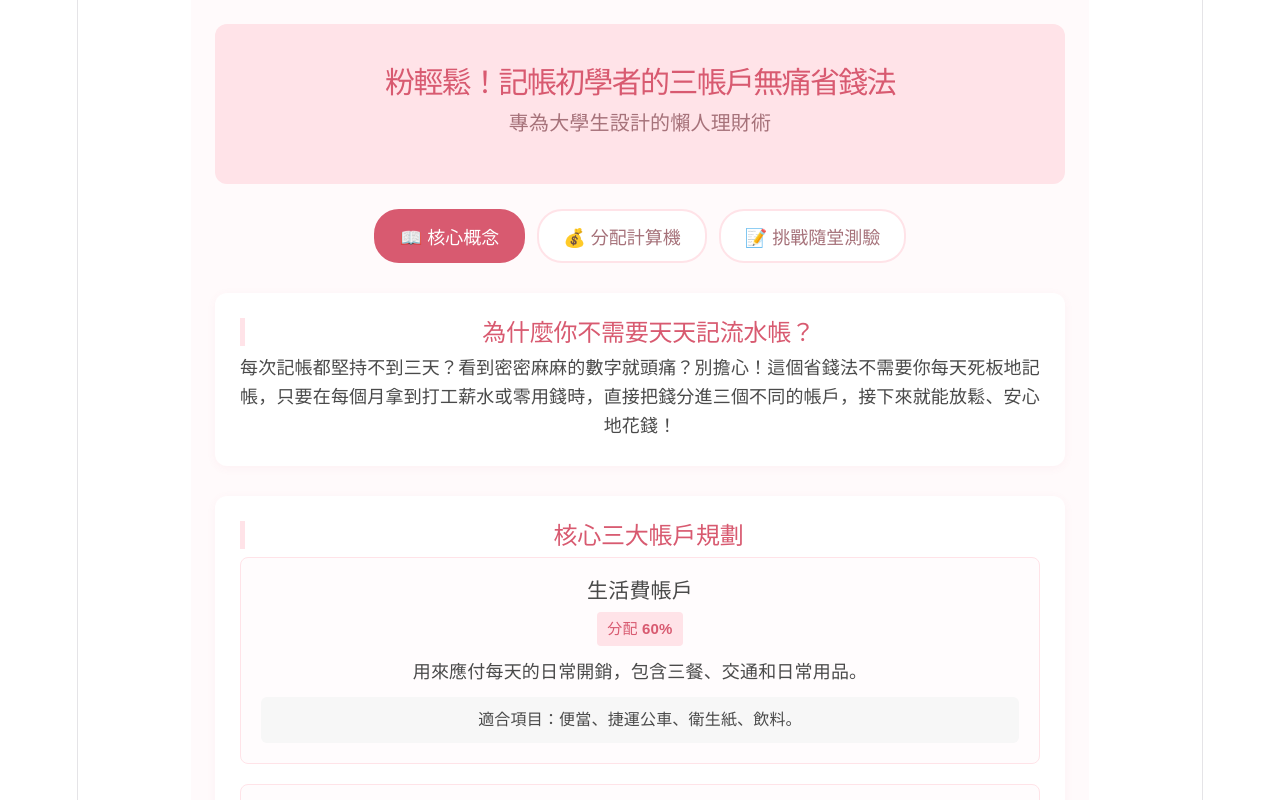
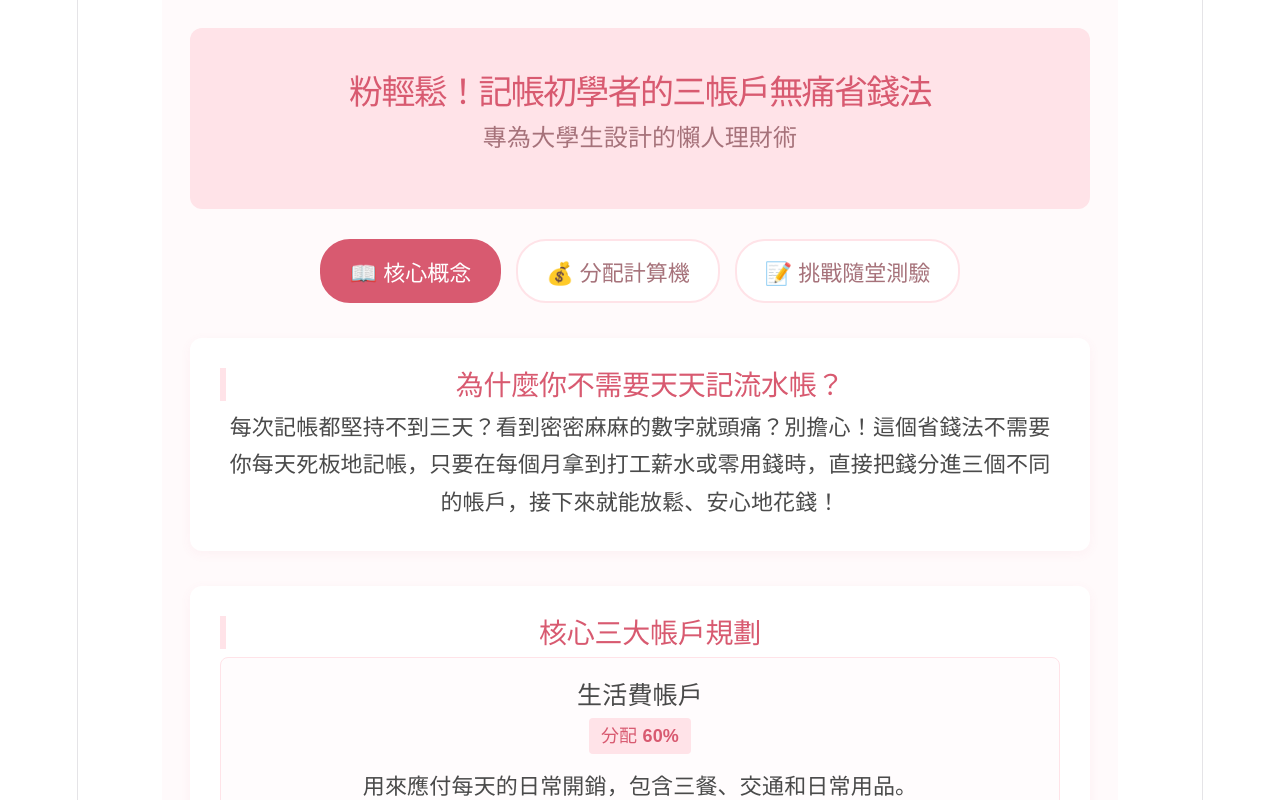
Before and after one commit to yrs1223/nm, a Vue app: page / in a window 1280 px wide. Shown: the top 800 px of the page. Built offline with nearby package versions, Linux system fonts and the light colour scheme.

Commit message:
Update App.vue

```diff
--- a/src/App.vue
+++ b/src/App.vue
@@ -147,6 +147,42 @@
             </div>
           </div>
 
+          <div class="quiz-item">
+            <p class="quiz-question">Q4. 為了防止自己亂花錢，「儲蓄帳戶」的錢最好怎麼處理？</p>
+            <div class="quiz-options">
+              <label class="option-label" @click.stop="playClickSound">
+                <input type="radio" v-model="answers.q4" value="A" :disabled="quizSubmitted" />
+                A) 放進最難提款的銀行，甚至把提款卡藏起來
+              </label>
+              <label class="option-label" @click.stop="playClickSound">
+                <input type="radio" v-model="answers.q4" value="B" :disabled="quizSubmitted" />
+                B) 換成現金放在每天帶出門的錢包裡
+              </label>
+              <label class="option-label" @click.stop="playClickSound">
+                <input type="radio" v-model="answers.q4" value="C" :disabled="quizSubmitted" />
+                C) 存進隨時可以用手機 App 一鍵轉帳花掉的網銀帳戶
+              </label>
+            </div>
+          </div>
+
+          <div class="quiz-item">
+            <p class="quiz-question">Q5. 這個月老闆突然發了一筆預期外的打工特別獎金，該怎麼運用最符合核心概念？</p>
+            <div class="quiz-options">
+              <label class="option-label" @click.stop="playClickSound">
+                <input type="radio" v-model="answers.q5" value="A" :disabled="quizSubmitted" />
+                A) 既然是多賺的，就當作沒這回事，全部拿去網購花光
+              </label>
+              <label class="option-label" @click.stop="playClickSound">
+                <input type="radio" v-model="answers.q5" value="B" :disabled="quizSubmitted" />
+                B) 一樣保持好習慣，立刻按照 6:2:2 的帳戶比例存入與分配
+              </label>
+              <label class="option-label" @click.stop="playClickSound">
+                <input type="radio" v-model="answers.q5" value="C" :disabled="quizSubmitted" />
+                C) 覺得自己太有錢了，下個月都不用打工了
+              </label>
+            </div>
+          </div>
+
           <div class="quiz-actions">
             <button
               v-if="!quizSubmitted"
@@ -170,13 +206,13 @@
             <div class="score-display">得分：<span class="score-num">{{ score }}</span> / 100 分</div>
 
             <div v-if="score === 100" class="feedback-box high">
-              🎉 太厲害了！你已經完全掌握無痛省錢的心法，下個月就開始實踐吧！
+              🎉 太厲害了！你拿到了滿分！已經完全掌握無痛省錢的心法，下個月就開始實踐吧！
             </div>
-            <div v-else-if="score === 66" class="feedback-box mid">
-              👍 很不錯喔！基本的觀念都有了，稍微注意一下卡住的地方就能做得更好。
+            <div v-else-if="score >= 60" class="feedback-box mid">
+              👍 很不錯喔！拿到分頁及格分數了，基本的觀念都有了，稍微注意一下錯題就能做得更好。
             </div>
             <div v-else class="feedback-box low">
-              💡 沒關係！理財是慢慢累積的，重新回「核心概念」分頁瞧瞧細節吧！
+              💡 哎呀，低於 50 分了！沒關係，理財是慢慢累積的，重新回「核心概念」分頁瞧瞧細節吧！
             </div>
           </div>
         </section>
@@ -217,19 +253,21 @@ const livingExpense = computed(() => Math.round(monthlyIncome.value * 0.6))
 const savings = computed(() => Math.round(monthlyIncome.value * 0.2))
 const entertainment = computed(() => Math.round(monthlyIncome.value * 0.2))
 
-// 測驗表單資料綁定
+// 測驗表單資料綁定 (5題)
 const answers = reactive({
   q1: '',
   q2: '',
-  q3: ''
+  q3: '',
+  q4: '',
+  q5: ''
 })
 
 const quizSubmitted = ref<boolean>(false)
 const score = ref<number>(0)
 
-// 檢查是否所有題目都寫完了
+// 檢查是否所有 5 題都寫完了
 const isQuizComplete = computed(() => {
-  return answers.q1 !== '' && answers.q2 !== '' && answers.q3 !== ''
+  return answers.q1 !== '' && answers.q2 !== '' && answers.q3 !== '' && answers.q4 !== '' && answers.q5 !== ''
 })
 
 // --- 音效動態合成函式 ---
@@ -243,7 +281,7 @@ const playClickSound = () => {
     gain.connect(audioCtx.destination)
 
     osc.type = 'sine'
-    osc.frequency.setValueAtTime(400, audioCtx.currentTime) // 頻率
+    osc.frequency.setValueAtTime(400, audioCtx.currentTime)
     gain.gain.setValueAtTime(0.1, audioCtx.currentTime)
     gain.gain.exponentialRampToValueAtTime(0.01, audioCtx.currentTime + 0.05)
 
@@ -260,7 +298,6 @@ const playCheerSound = () => {
     const audioCtx = new (window.AudioContext || (window as any).webkitAudioContext)()
     const now = audioCtx.currentTime
 
-    // 模擬三個快速重疊的上升音階，製造歡呼感
     const tones = [523.25, 659.25, 783.99, 1046.50] // C5, E5, G5, C6
     tones.forEach((freq, index) => {
       const osc = audioCtx.createOscillator()
@@ -293,8 +330,8 @@ const playSadSound = () => {
     gain.connect(audioCtx.destination)
 
     osc.type = 'sawtooth'
-    osc.frequency.setValueAtTime(220, audioCtx.currentTime) // 低音 A3
-    osc.frequency.linearRampToValueAtTime(110, audioCtx.currentTime + 0.4) // 往下跌到 A2
+    osc.frequency.setValueAtTime(220, audioCtx.currentTime)
+    osc.frequency.linearRampToValueAtTime(110, audioCtx.currentTime + 0.4)
 
     gain.gain.setValueAtTime(0.12, audioCtx.currentTime)
     gain.gain.linearRampToValueAtTime(0.001, audioCtx.currentTime + 0.4)
@@ -333,20 +370,23 @@ const playNormalSuccessSound = () => {
 const submitQuiz = () => {
   playClickSound()
   let currentScore = 0
-  if (answers.q1 === 'B') currentScore += 34
-  if (answers.q2 === 'A') currentScore += 33
-  if (answers.q3 === 'C') currentScore += 33
+  // 每題 20 分
+  if (answers.q1 === 'B') currentScore += 20
+  if (answers.q2 === 'A') currentScore += 20
+  if (answers.q3 === 'C') currentScore += 20
+  if (answers.q4 === 'A') currentScore += 20
+  if (answers.q5 === 'B') currentScore += 20
 
   score.value = currentScore
   quizSubmitted.value = true
 
   // 根據分數播放指定音效
   if (score.value === 100) {
-    playCheerSound() // 滿分歡呼
+    playCheerSound() // 滿分歡呼聲
   } else if (score.value < 50) {
     playSadSound()   // 低於50分不開心
   } else {
-    playNormalSuccessSound() // 其他及格分數
+    playNormalSuccessSound() // 60~80分提示音
   }
 }
 
@@ -356,6 +396,8 @@ const resetQuiz = () => {
   answers.q1 = ''
   answers.q2 = ''
   answers.q3 = ''
+  answers.q4 = ''
+  answers.q5 = ''
   score.value = 0
   quizSubmitted.value = false
 }
@@ -384,53 +426,53 @@ const accounts = ref<Account[]>([
 </script>
 
 <style scoped>
-/* 整體粉色系與大字體樣式設定 */
+/* 全面放大 3pt（約增加 4px 左右）後的樣式設定 */
 .portfolio-container {
   font-family: sans-serif;
-  max-width: 850px;
+  max-width: 900px;
   margin: 0 auto;
-  padding: 24px;
+  padding: 28px;
   color: #4a4a4a;
   background-color: #fffafb;
-  font-size: 18px; /* 全面放大基本內文 */
+  font-size: 22px; /* 內文字體全面加大 */
 }
 
 .main-header {
   text-align: center;
-  padding: 45px 0;
+  padding: 50px 0;
   background-color: #ffe3e8;
   border-radius: 12px;
-  margin-bottom: 25px;
+  margin-bottom: 30px;
 }
 
 .main-header h1 {
   color: #d85a70;
-  margin: 0 0 12px 0;
-  font-size: 30px; /* 放大標題 */
+  margin: 0 0 14px 0;
+  font-size: 34px; /* 標題加大 */
 }
 
 .subtitle {
   margin: 0;
   color: #a6727a;
-  font-size: 20px;
+  font-size: 24px;
 }
 
-/* 導覽列大按鈕樣式 */
+/* 導覽列按鈕 */
 .main-nav {
   display: flex;
   justify-content: center;
-  gap: 12px;
-  margin-bottom: 30px;
+  gap: 15px;
+  margin-bottom: 35px;
 }
 
 .nav-btn {
   background-color: #ffffff;
   color: #a6727a;
   border: 2px solid #ffe3e8;
-  padding: 12px 24px;
-  border-radius: 25px;
+  padding: 14px 28px;
+  border-radius: 30px;
   cursor: pointer;
-  font-size: 18px; /* 放大按鈕字體 */
+  font-size: 22px; /* 按鈕字體加大 */
   font-weight: bold;
   transition: all 0.2s;
 }
@@ -449,22 +491,22 @@ const accounts = ref<Account[]>([
 /* 內容區區塊樣式 */
 .intro-section, .calculator-section, .accounts-section, .quiz-section {
   background-color: #ffffff;
-  padding: 25px;
+  padding: 30px;
   border-radius: 12px;
-  margin-bottom: 30px;
-  box-shadow: 0 2px 10px rgba(216, 90, 112, 0.06);
+  margin-bottom: 35px;
+  box-shadow: 0 3px 12px rgba(216, 90, 112, 0.06);
 }
 
 h2 {
   color: #d85a70;
-  border-left: 5px solid #ffe3e8;
-  padding-left: 12px;
+  border-left: 6px solid #ffe3e8;
+  padding-left: 14px;
   margin-top: 0;
-  font-size: 24px; /* 放大區塊標題 */
+  font-size: 28px; /* 區塊標題加大 */
 }
 
 p {
-  line-height: 1.6;
+  line-height: 1.7;
 }
 
 /* 切換淡入動畫 */
@@ -477,33 +519,33 @@ p {
   to { opacity: 1; transform: translateY(0); }
 }
 
-/* 計算機大樣式 */
+/* 計算機樣式 */
 .calc-hint {
   color: #666;
-  font-size: 16px;
-  margin-bottom: 18px;
+  font-size: 20px;
+  margin-bottom: 20px;
 }
 
 .input-group {
   display: flex;
   align-items: center;
-  gap: 12px;
-  margin-bottom: 25px;
+  gap: 14px;
+  margin-bottom: 30px;
 }
 
 .currency-label, .currency-unit {
-  font-size: 20px;
+  font-size: 24px;
   font-weight: bold;
 }
 
 .money-input {
   border: 2px solid #ffe3e8;
   border-radius: 8px;
-  padding: 10px 14px;
-  font-size: 18px;
+  padding: 12px 16px;
+  font-size: 22px;
   color: #4a4a4a;
   outline: none;
-  width: 180px;
+  width: 220px;
 }
 
 .money-input:focus {
@@ -513,14 +555,14 @@ p {
 .calc-results {
   background-color: #fff9fa;
   border: 1px solid #ffe3e8;
-  padding: 18px;
+  padding: 22px;
   border-radius: 8px;
 }
 
 .result-item {
   display: flex;
   justify-content: space-between;
-  padding: 10px 0;
+  padding: 12px 0;
   border-bottom: 1px dashed #ffe3e8;
 }
 
@@ -529,75 +571,75 @@ p {
 }
 
 .result-label {
-  font-size: 18px;
+  font-size: 22px;
 }
 
 .result-amount {
   font-weight: bold;
   color: #d85a70;
-  font-size: 20px;
+  font-size: 24px;
 }
 
 .empty-state {
   text-align: center;
   color: #999;
-  padding: 25px;
+  padding: 30px;
   background-color: #fcfcfc;
   border: 1px dashed #ddd;
   border-radius: 8px;
-  font-size: 16px;
+  font-size: 20px;
 }
 
-/* 帳戶大卡片樣式 */
+/* 帳戶卡片樣式 */
 .account-card-group {
   display: flex;
   flex-direction: column;
-  gap: 20px;
+  gap: 25px;
 }
 
 .account-card {
   border: 1px solid #ffe3e8;
   border-radius: 8px;
-  padding: 20px;
+  padding: 24px;
   background-color: #fffcfd;
 }
 
 .account-card h3 {
-  margin: 0 0 8px 0;
+  margin: 0 0 10px 0;
   color: #4a4a4a;
-  font-size: 21px;
+  font-size: 25px;
 }
 
 .percentage-tag {
   display: inline-block;
   background-color: #ffe3e8;
   color: #d85a70;
-  padding: 4px 10px;
+  padding: 5px 12px;
   border-radius: 4px;
-  font-size: 15px;
+  font-size: 18px;
   font-weight: bold;
-  margin-bottom: 12px;
+  margin-bottom: 14px;
 }
 
 .example-box {
   background-color: #f7f7f7;
-  padding: 10px 14px;
+  padding: 12px 16px;
   border-radius: 6px;
-  font-size: 16px;
-  margin-top: 10px;
+  font-size: 20px;
+  margin-top: 12px;
 }
 
-/* 測驗加大樣式 */
+/* 測驗區塊樣式 */
 .quiz-intro {
   color: #666;
-  font-size: 16px;
-  margin-bottom: 25px;
+  font-size: 20px;
+  margin-bottom: 30px;
 }
 
 .quiz-item {
   border-bottom: 1px solid #f5f5f5;
-  padding-bottom: 20px;
-  margin-bottom: 25px;
+  padding-bottom: 24px;
+  margin-bottom: 30px;
 }
 
 .quiz-item:last-of-type {
@@ -606,25 +648,25 @@ p {
 
 .quiz-question {
   font-weight: bold;
-  margin-bottom: 15px;
-  font-size: 19px;
+  margin-bottom: 18px;
+  font-size: 23px;
 }
 
 .quiz-options {
   display: flex;
   flex-direction: column;
-  gap: 12px;
+  gap: 15px;
 }
 
 .option-label {
   display: flex;
   align-items: center;
-  gap: 10px;
+  gap: 12px;
   cursor: pointer;
-  padding: 10px;
+  padding: 12px;
   border-radius: 6px;
   transition: background-color 0.2s;
-  font-size: 17px;
+  font-size: 21px;
 }
 
 .option-label:hover {
@@ -632,24 +674,24 @@ p {
 }
 
 .option-label input[type="radio"] {
-  width: 18px;
-  height: 18px;
+  width: 22px;
+  height: 22px;
   cursor: pointer;
 }
 
 .quiz-actions {
   text-align: center;
-  margin: 30px 0 15px 0;
+  margin: 35px 0 20px 0;
 }
 
 .action-btn {
   background-color: #d85a70;
   color: white;
   border: none;
-  padding: 14px 30px;
-  border-radius: 28px;
+  padding: 16px 36px;
+  border-radius: 32px;
   cursor: pointer;
-  font-size: 18px;
+  font-size: 22px;
   font-weight: bold;
   transition: background-color 0.2s;
 }
@@ -673,33 +715,33 @@ p {
   background-color: #fff0f2;
 }
 
-/* 測驗分數大字體回饋 */
+/* 測驗回饋樣式 */
 .quiz-results-box {
-  margin-top: 30px;
+  margin-top: 35px;
   border: 2px solid #ffe3e8;
-  padding: 25px;
+  padding: 30px;
   border-radius: 10px;
   background-color: #fffcfd;
   text-align: center;
 }
 
 .score-display {
-  font-size: 22px;
+  font-size: 26px;
   font-weight: bold;
-  margin-bottom: 18px;
+  margin-bottom: 22px;
 }
 
 .score-num {
-  font-size: 42px;
+  font-size: 48px;
   color: #d85a70;
 }
 
 .feedback-box {
-  padding: 15px;
+  padding: 18px;
   border-radius: 6px;
   font-weight: bold;
-  font-size: 17px;
-  line-height: 1.5;
+  font-size: 21px;
+  line-height: 1.6;
 }
 
 .feedback-box.high {
@@ -722,8 +764,8 @@ p {
 
 .main-footer {
   text-align: center;
-  padding: 25px 0;
+  padding: 30px 0;
   color: #aaa;
-  font-size: 14px;
+  font-size: 16px;
 }
 </style>
```
